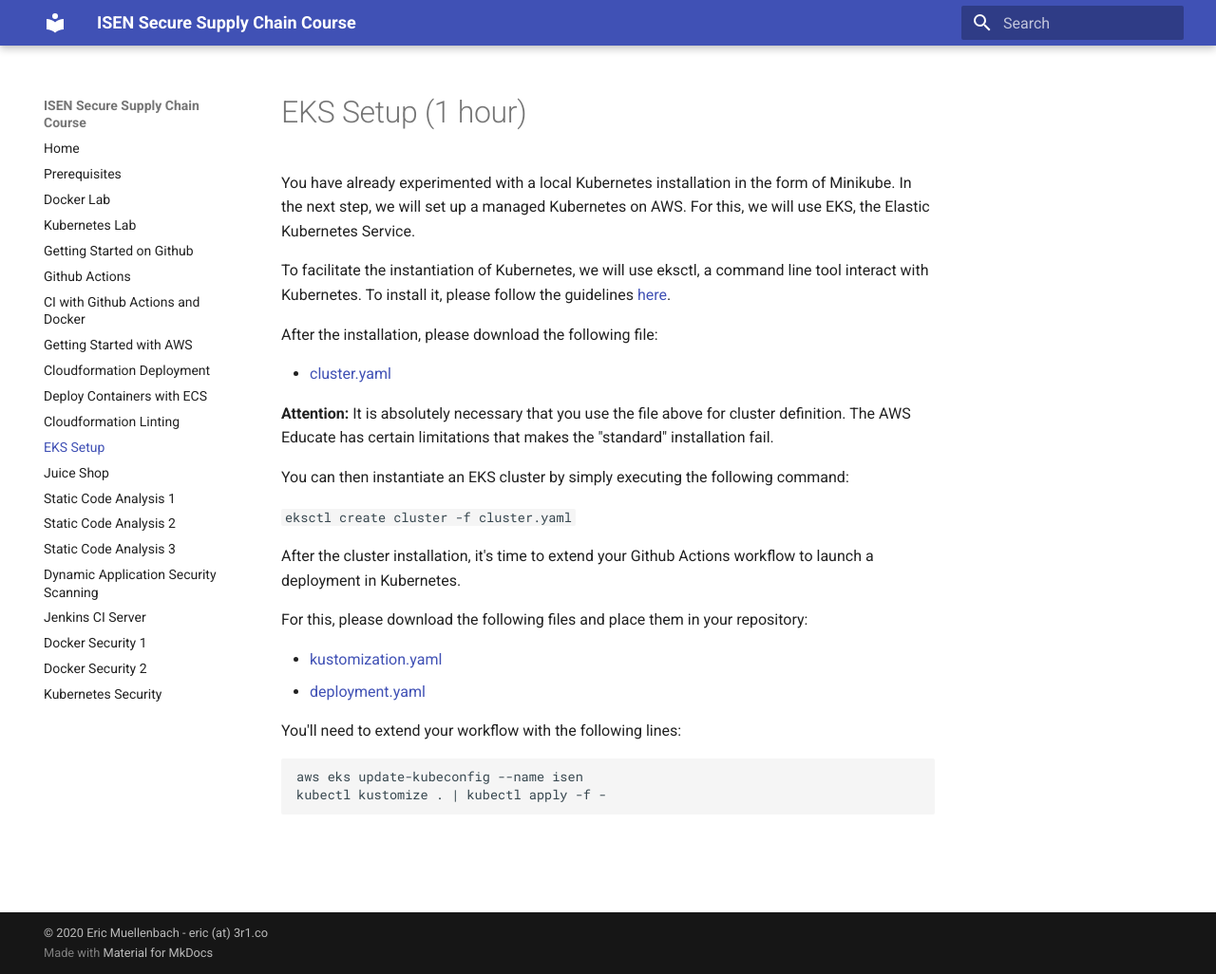
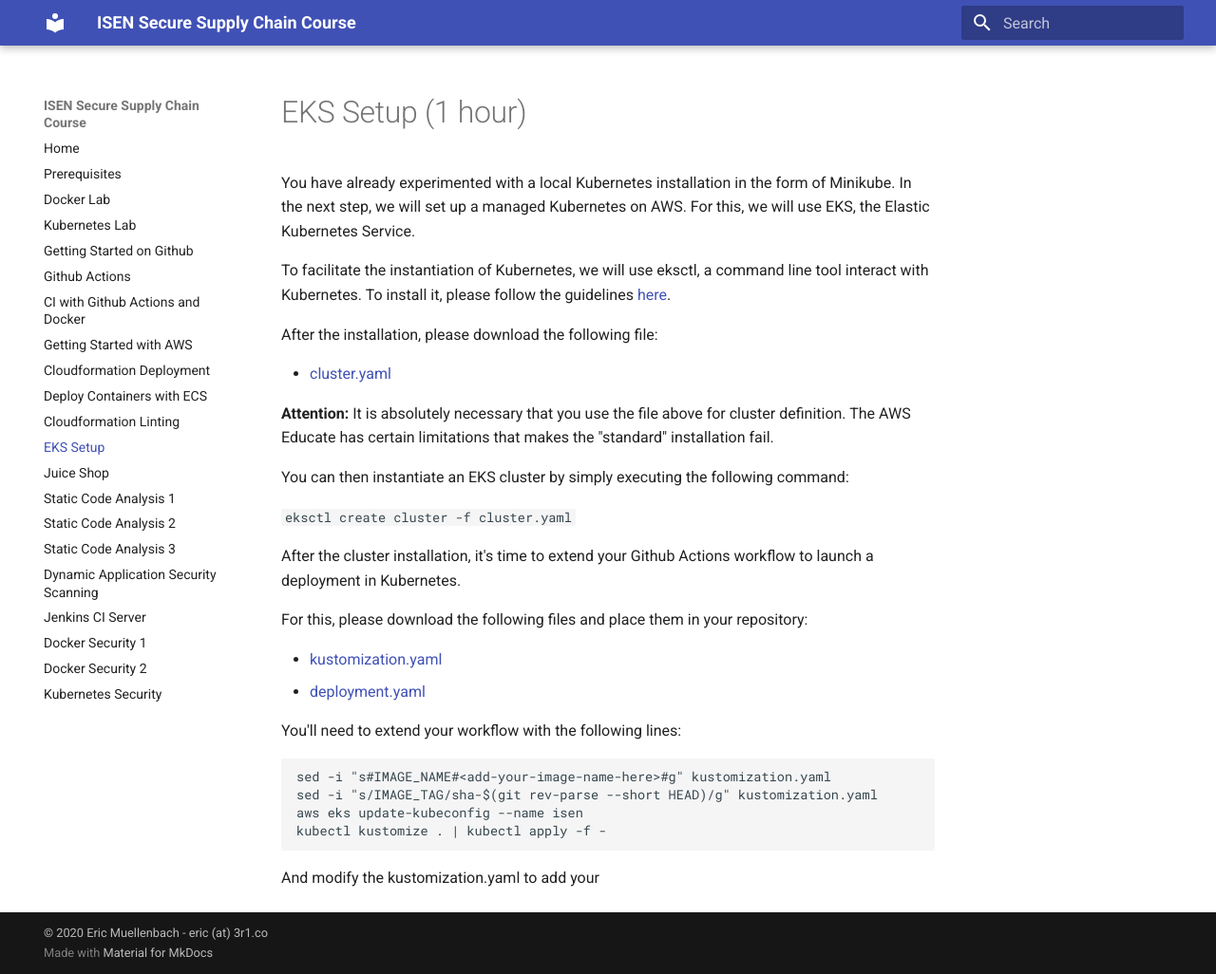
Before and after one commit to 3r1co/ssc, an MkDocs documentation site: the page built from docs/eks.md, in a window 1280 px wide and 1026 px high. Shown: the whole window at 95% size. Built offline with MkDocs 1.6.1 and Material for MkDocs 9.7.7, drawn with Linux system fonts in a browser that asks for light colours.

Commit message:
Add sample

```diff
--- a/docs/eks.md
+++ b/docs/eks.md
@@ -26,5 +26,9 @@
 
 You'll need to extend your workflow with the following lines:
 
+    sed -i "s#IMAGE_NAME#<add-your-image-name-here>#g" kustomization.yaml
+    sed -i "s/IMAGE_TAG/sha-$(git rev-parse --short HEAD)/g" kustomization.yaml
     aws eks update-kubeconfig --name isen
     kubectl kustomize . | kubectl apply -f -
+
+And modify the kustomization.yaml to add your
```
